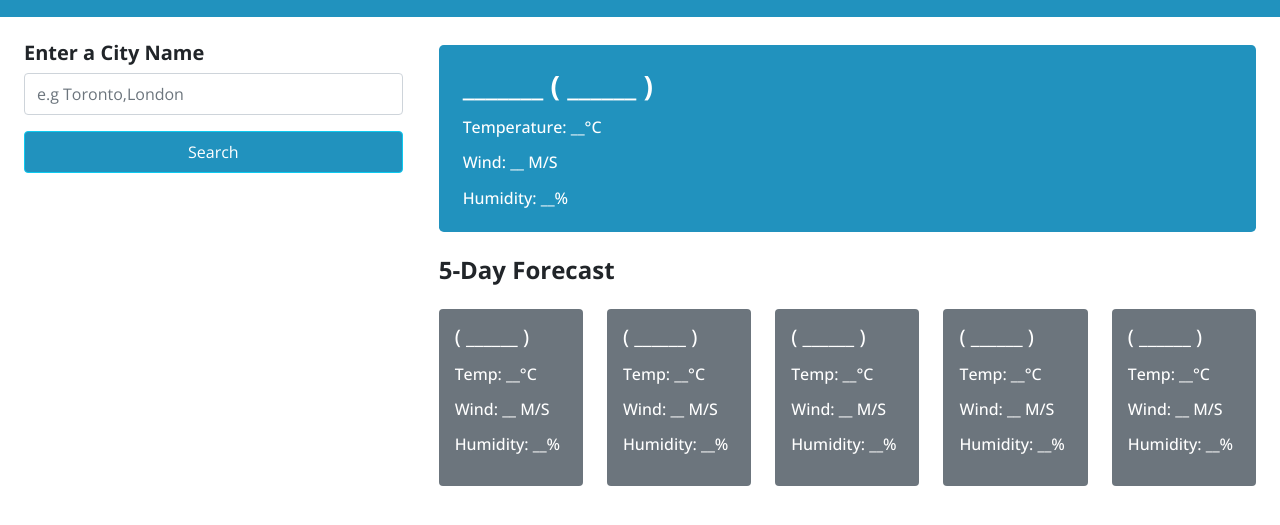
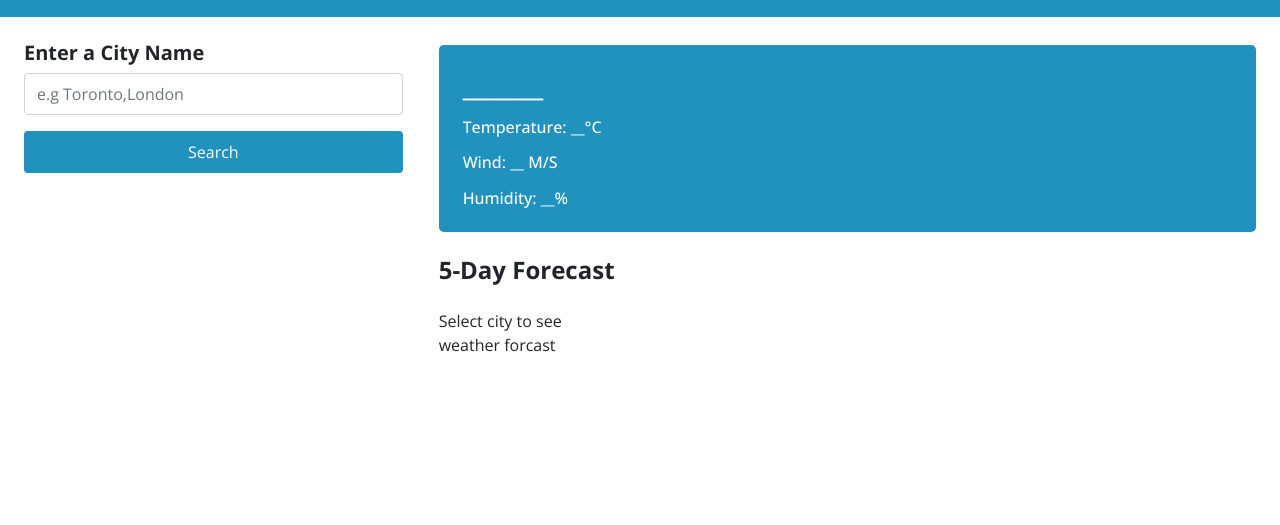
Before and after one commit to MrGithubby/Weather-Tracker, a plain HTML site: page index.html in a window 1280 px wide. Shown: the part 57-582 px from the top of the page. Drawn offline with nearby package versions, Linux system fonts and the light colour scheme.

Commit message:
removed extra html

```diff
--- a/index.html
+++ b/index.html
@@ -18,13 +18,15 @@
         <div class="col-xxl-3 col-md-4 px-lg-4">
           <h5 class="fw-bold">Enter a City Name</h5>
           <input type="text" id="city-input" class="py-2 form-control" placeholder="e.g Toronto,London">
-          <button id="search-btn" class="btn btn-info py-2 w-100 mt-3 mb-2">Search</button>
+          <button id="search-btn" class="btn btn-custom-clr py-2 w-100 mt-3 mb-2">Search</button>
+          <div id="search-history" class="py-2 w-100 mt-3 mb-2"></div>
         </div>
+
         <div class="col-xxl-9 col-md-8 mt-md-1 mt-4 pe-lg-4">
           <div class="current-weather bg-custom-blue text-white py-2 px-4 rounded-3 bg-custom-blue">
             <div class="mt-3 d-flex justify-content-between">
               <div>
-                <h3 class="fw-bold">_______ ( ______ )</h3>
+                <h3 class="fw-bold">_______ </h3>
                 <h6 class="my-3 mt-3">Temperature: __°C</h6>
                 <h6 class="my-3">Wind: __ M/S</h6>
                 <h6 class="my-3">Humidity: __%</h6>
@@ -33,7 +35,8 @@
           </div>
           <h4 class="fw-bold my-4">5-Day Forecast</h4>
           <div class="days-forecast row row-cols-1 row-cols-sm-2 row-cols-lg-4 row-cols-xl-5 justify-content-between">
-            <div class="col mb-3">
+            <p>Select city to see weather forcast</p>
+            <!-- <div class="col mb-3">
               <div class="card border-0 bg-secondary text-white">
                 <div class="card-body p-3 text-white">
                   <h5 class="card-title fw-semibold">( ______ )</h5>
@@ -42,8 +45,8 @@
                   <h6 class="card-text my-3">Humidity: __%</h6>
                 </div>
               </div>
-            </div>
-            <div class="col mb-3">
+            </div> -->
+            <!-- <div class="col mb-3">
               <div class="card border-0 bg-secondary text-white">
                 <div class="card-body p-3 text-white">
                   <h5 class="card-title fw-semibold">( ______ )</h5>
@@ -52,8 +55,8 @@
                   <h6 class="card-text my-3">Humidity: __%</h6>
                 </div>
               </div>
-            </div>
-            <div class="col mb-3">
+            </div> -->
+            <!-- <div class="col mb-3">
               <div class="card border-0 bg-secondary text-white">
                 <div class="card-body p-3 text-white">
                   <h5 class="card-title fw-semibold">( ______ )</h5>
@@ -62,8 +65,8 @@
                   <h6 class="card-text my-3">Humidity: __%</h6>
                 </div>
               </div>
-            </div>
-            <div class="col mb-3">
+            </div> -->
+            <!-- <div class="col mb-3">
               <div class="card border-0 bg-secondary text-white">
                 <div class="card-body p-3 text-white">
                   <h5 class="card-title fw-semibold">( ______ )</h5>
@@ -72,8 +75,8 @@
                   <h6 class="card-text my-3">Humidity: __%</h6>
                 </div>
               </div>
-            </div>
-            <div class="col mb-3">
+            </div> -->
+            <!-- <div class="col mb-3">
               <div class="card border-0 bg-secondary text-white">
                 <div class="card-body p-3 text-white">
                   <h5 class="card-title fw-semibold">( ______ )</h5>
@@ -82,13 +85,13 @@
                   <h6 class="card-text my-3">Humidity: __%</h6>
                 </div>
               </div>
-            </div>
+            </div> -->
           </div>
+
         </div>
       </div>
     </div>
     <script src="assets/js/script.js" defer></script>
     <script src="https://kit.fontawesome.com/c4e90711db.js" crossorigin="anonymous"></script>
-
   </body>
 </html>
```
